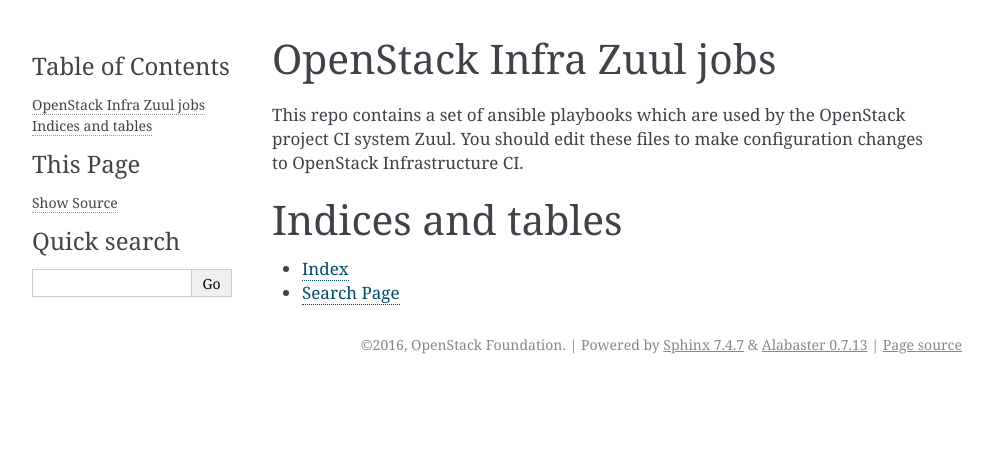
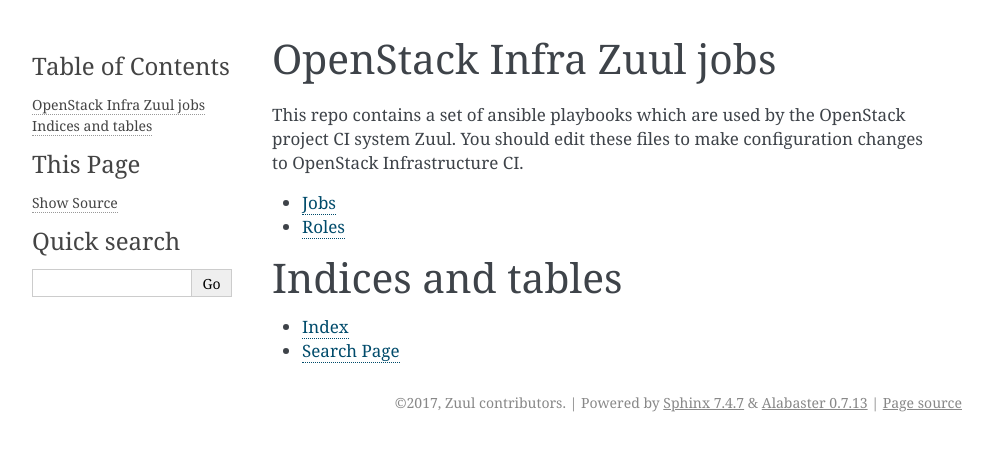
Before and after one commit to openstack/openstack-zuul-jobs, a Sphinx documentation site: the page built from doc/source/index.rst, in a window 1280 px wide. Shown: the top 451 px of the page, without its empty margins (148-1141 px from the left). Built offline with Sphinx 7.4.7, drawn with Linux system fonts in a browser that asks for light colours.

Commit message:
Create docs
We had not completed the doc bootstrap on this repo.

Change-Id: Id83965b9c3ec6389bb8bfaf6916150f763b03461

```diff
--- a/doc/source/conf.py
+++ b/doc/source/conf.py
@@ -15,7 +15,6 @@
 import os
 import sys
 
-sys.path.insert(0, os.path.abspath('../..'))
 # -- General configuration ----------------------------------------------------
 
 # Add any Sphinx extension module names here, as strings. They can be
@@ -23,7 +22,7 @@
 extensions = [
     'sphinx.ext.autodoc',
     #'sphinx.ext.intersphinx',
-    'oslosphinx'
+    'zuul_sphinx',
 ]
 
 # autodoc generation is a bit aggressive and a nuisance when doing heavy
@@ -38,7 +37,7 @@
 
 # General information about the project.
 project = u'openstack-zuul-jobs'
-copyright = u'2016, OpenStack Foundation'
+copyright = u'2017, Zuul contributors'
 
 # If true, '()' will be appended to :func: etc. cross-reference text.
 add_function_parentheses = True
--- a/doc/source/index.rst
+++ b/doc/source/index.rst
@@ -1,7 +1,11 @@
 .. include:: ../../README.rst
+
 
 .. toctree::
    :maxdepth: 2
+
+   jobs
+   roles
 
 Indices and tables
 ==================
--- /dev/null
+++ b/doc/source/jobs.rst
@@ -0,0 +1,4 @@
+Jobs
+=====
+
+.. zuul:autojobs::
--- /dev/null
+++ b/doc/source/roles.rst
@@ -0,0 +1,4 @@
+Roles
+=====
+
+.. zuul:autoroles::
--- a/test-requirements.txt
+++ b/test-requirements.txt
@@ -6,8 +6,7 @@
 
 ansible-lint
 bashate>=0.2
-sphinx>=1.5.1,<1.6.0 # BSD
-oslosphinx>=4.7.0 # Apache-2.0
+zuul-sphinx>=0.1.1
 
 # zuul-jobs is required to supply the ansible roles for ansible-lint
 -e git://git.openstack.org/openstack-infra/zuul-jobs#egg=zuul-jobs
```
